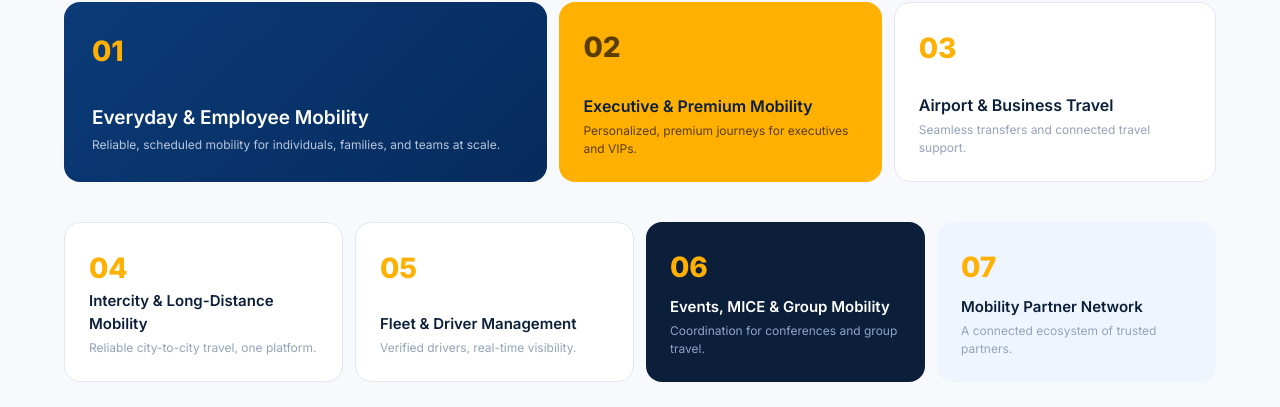
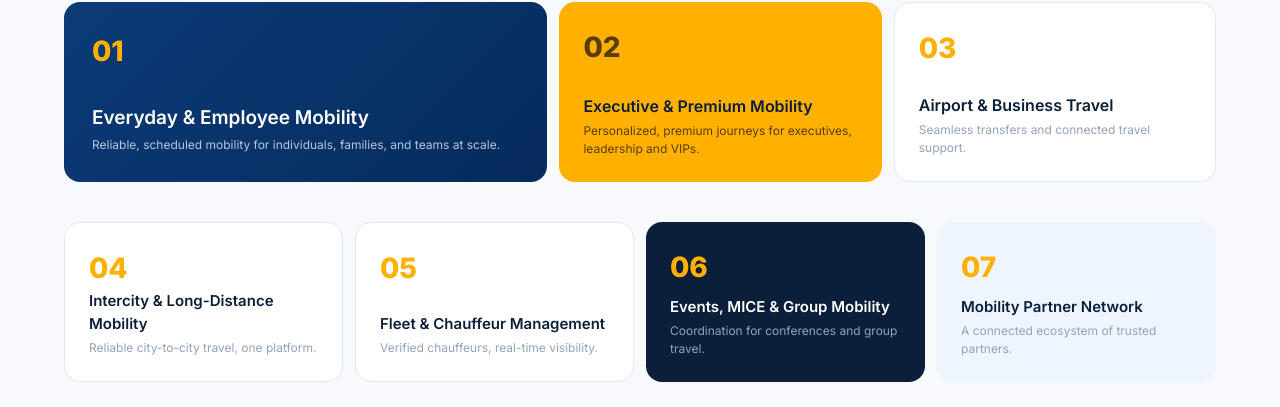
Before and after one commit to KharabelaParida/connectcabs-website, a Next.js app: page / in a window 1280 px wide. Shown: the part 2020-2427 px from the top of the page. Built offline with nearby package versions, Linux system fonts and the light colour scheme.

Commit message:
Update homepage copy: Solutions

```diff
--- a/src/components/SolutionsBento.tsx
+++ b/src/components/SolutionsBento.tsx
@@ -42,7 +42,7 @@ export default function SolutionsBento() {
               <span className="text-[var(--dark-gold)] text-[28px] font-extrabold">02</span>
               <div>
                 <div className="text-[var(--dark)] text-[16px] font-semibold mb-1">Executive & Premium Mobility</div>
-                <div className="text-[var(--dark-gold)] text-[12px]">Personalized, premium journeys for executives and VIPs.</div>
+                <div className="text-[var(--dark-gold)] text-[12px]">Personalized, premium journeys for executives, leadership  and VIPs.</div>
               </div>
             </div>
           </FadeIn>
@@ -81,8 +81,8 @@ export default function SolutionsBento() {
             >
               <span className="text-[var(--gold)] text-[28px] font-extrabold">05</span>
               <div>
-                <div className="text-[var(--dark)] text-[15px] font-semibold mb-1">Fleet & Driver Management</div>
-                <div className="text-[var(--muted-light)] text-[12px]">Verified drivers, real-time visibility.</div>
+                <div className="text-[var(--dark)] text-[15px] font-semibold mb-1">Fleet & Chauffeur Management</div>
+                <div className="text-[var(--muted-light)] text-[12px]">Verified chauffeurs, real-time visibility.</div>
               </div>
             </div>
           </FadeIn>
```
